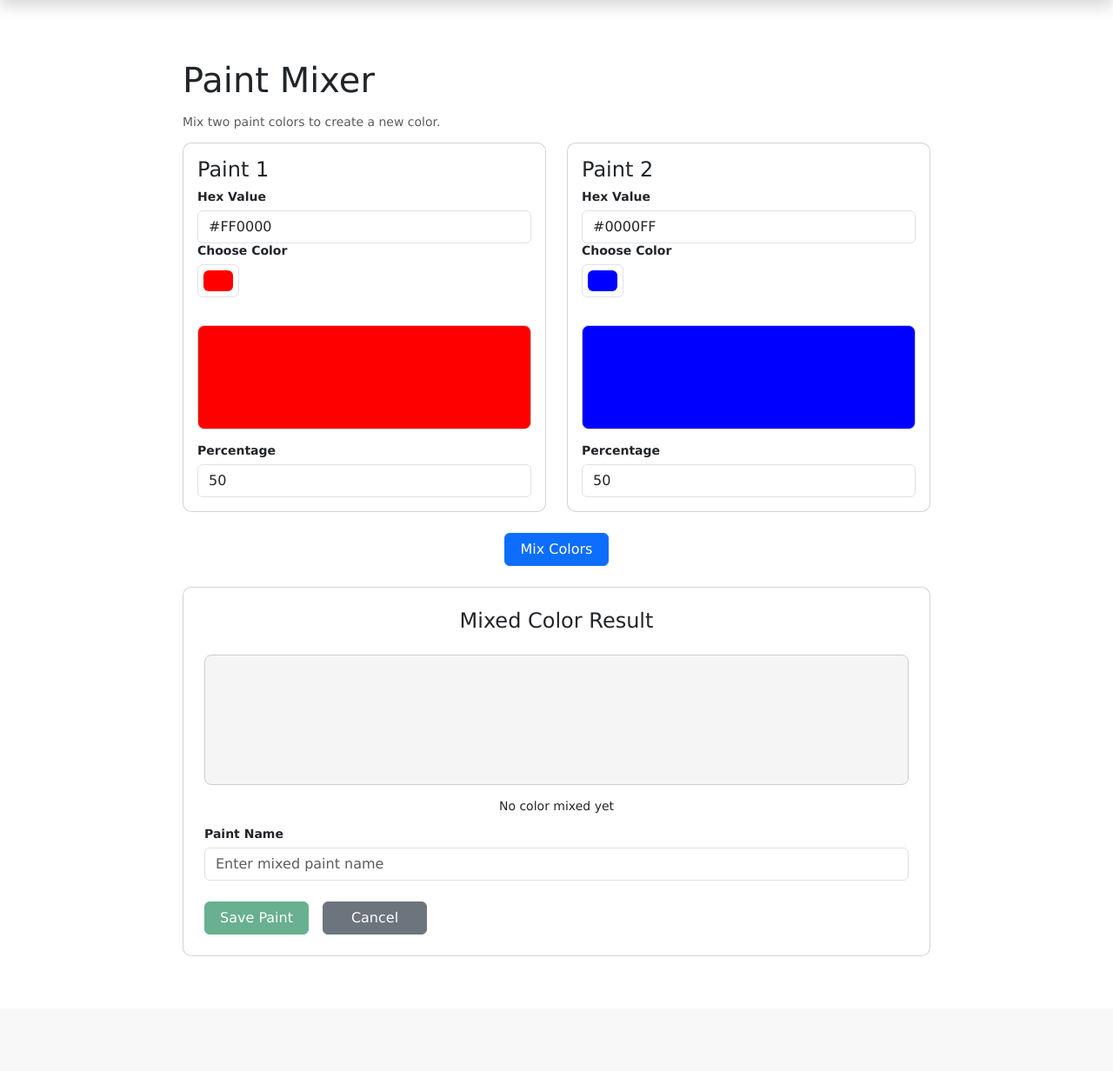
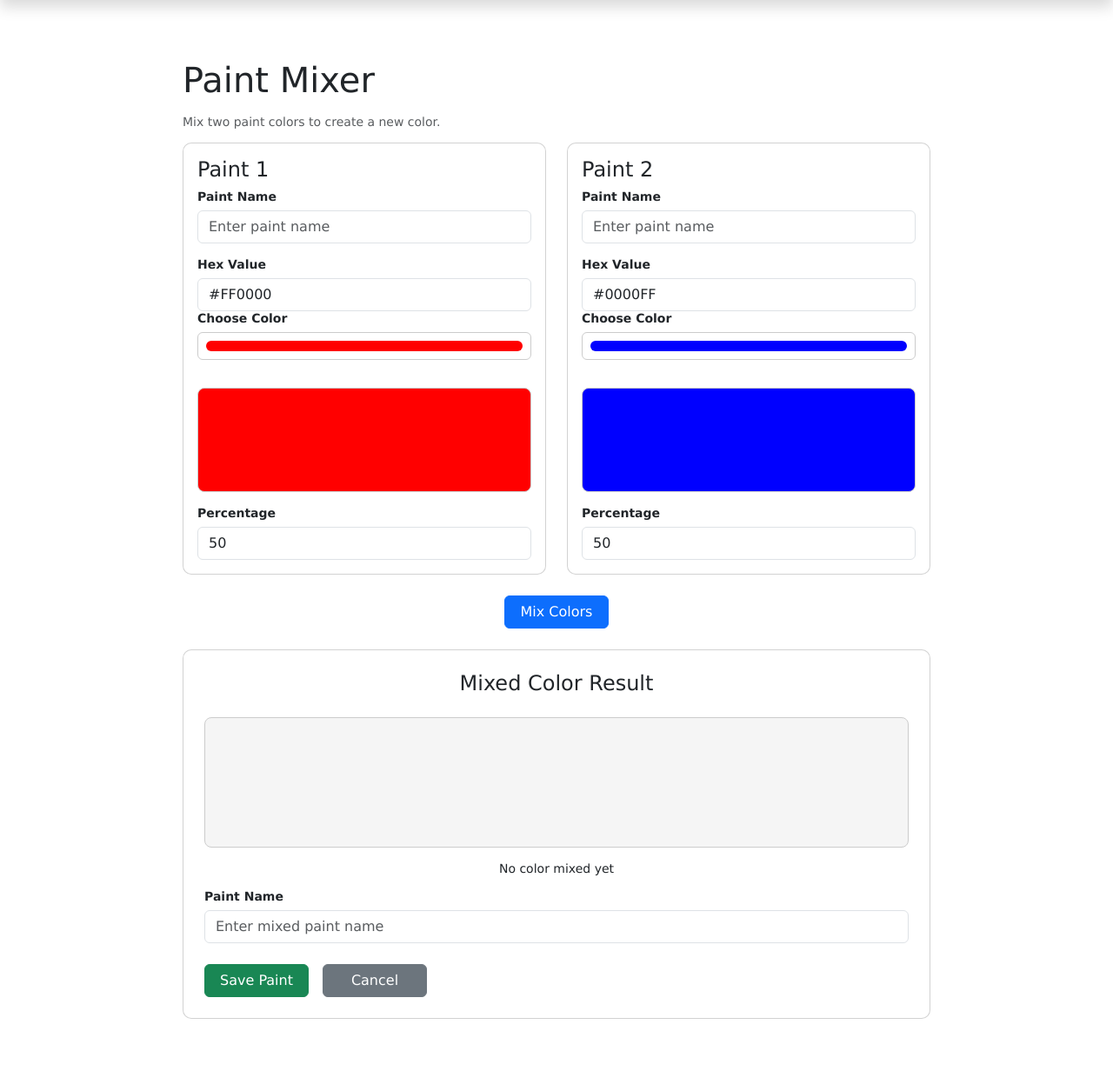
Before and after one commit to Naton-Cai/fullstack_dev_project, a Node server app: page /paints/mixer in a window 1280 px wide. Shown: the part 56-1288 px from the top of the page at 87% size. Before the commit the page ends 1156 px from the top, so only its background shows below. Run offline with Node 20, Linux system fonts and the light colour scheme; some libraries are stand-ins or nearby versions.

Commit message:
Added fields for the mixin paint names reworked the save button to submit as a form using the prexisting POST route

```diff
--- a/public/javascripts/mixer.js
+++ b/public/javascripts/mixer.js
@@ -1,4 +1,7 @@
 document.addEventListener('DOMContentLoaded', () => {
+  const paint1Name = document.getElementById('paint1Name');
+  const paint2Name = document.getElementById('paint2Name');
+
   const paint1Hex = document.getElementById('paint1Hex');
   const paint2Hex = document.getElementById('paint2Hex');
 
@@ -16,6 +19,11 @@ document.addEventListener('DOMContentLoaded', () => {
   const mixedHex = document.getElementById('mixedHex');
   const mixPreview = document.getElementById('mixedColorPreview');
   const mixButton = document.getElementById('mixButton');
+
+  const saveForm = document.getElementById('saveForm');
+  const saveMixButton = document.getElementById('saveMixButton');
+
+  let mixedHexValue = null;
 
   // Check whether the hex color is valid.
   function isValidHex(hex) {
@@ -44,7 +52,7 @@ document.addEventListener('DOMContentLoaded', () => {
         .join('');
     }
 
-    // Validate 6-character hex format
+    // validate 6-character hex format
     if (!/^[0-9a-fA-F]{6}$/.test(cleanHex)) {
       return null;
     }
@@ -70,6 +78,10 @@ document.addEventListener('DOMContentLoaded', () => {
 
   // Validate hex values and mixing percentages.
   function validateInputs() {
+  // Any input change invalidates the previous mix.
+    mixedHexValue = null;
+    saveMixButton.disabled = true;
+
     const percent1 = Number(paint1Percent.value);
     const percent2 = Number(paint2Percent.value);
 
@@ -77,6 +89,7 @@ document.addEventListener('DOMContentLoaded', () => {
       || !isValidHex(paint2Hex.value.trim())) {
       percentageError.textContent = 'Please enter valid hex colors.';
       mixButton.disabled = true;
+      saveMixButton.disabled = true;
     } else if (
       paint1Percent.value === ''
       || paint2Percent.value === ''
@@ -85,10 +98,12 @@ document.addEventListener('DOMContentLoaded', () => {
       || Math.abs(percent1 + percent2 - 100) > 0.001
     ) {
       percentageError.textContent = 'Both percentages must be between 0 and 100 and add up to 100%.';
+      saveMixButton.disabled = true;
       mixButton.disabled = true;
     } else {
       percentageError.textContent = '';
       mixButton.disabled = false;
+      saveMixButton.disabled = false;
     }
   }
 
@@ -117,27 +132,20 @@ document.addEventListener('DOMContentLoaded', () => {
   }
 
   function mixColors() {
-    console.log('mixColors clicked');
-    try {
     const rgb1 = hexToRgb(paint1Hex.value.trim());
     const rgb2 = hexToRgb(paint2Hex.value.trim());
 
-      // guard against invalid hex values.
     if (!rgb1 || !rgb2) {
       return;
     }
 
-      // t runs from 0 (all paint 1) to 1 (all paint 2).
     const t = Number(paint2Percent.value) / 100;
+    const hex = rgbStringToHex(mixbox.lerp(rgb1, rgb2, t));
 
-      const mixed = mixbox.lerp(rgb1, rgb2, t);
-      console.log('mixed:', mixed);
-
-      mixPreview.style.backgroundColor = mixed;
-      mixedHex.textContent = rgbStringToHex(mixed);
-    } catch (err) {
-      console.error('Mix failed:', err);
-    }
+    mixPreview.style.backgroundColor = hex;
+    mixedHex.textContent = hex;
+    mixedHexValue = hex;
+    saveMixButton.disabled = false;
   }
 
   // Update the hex input when the user selects a color.
@@ -164,6 +172,30 @@ document.addEventListener('DOMContentLoaded', () => {
     updatePreview();
   });
 
+  // Fill the hidden fields right before the form posts to /paints/add.
+  saveForm.addEventListener('submit', (event) => {
+    if (!mixedHexValue) {
+      event.preventDefault();
+      percentageError.textContent = 'Mix the colors before saving.';
+      return;
+    }
+
+    const name1 = paint1Name.value.trim();
+    const name2 = paint2Name.value.trim();
+    const hex1 = paint1Hex.value.trim();
+    const hex2 = paint2Hex.value.trim();
+
+    const { elements } = saveForm;
+    elements.hexValue.value = mixedHexValue;
+    elements.description.value = `Mix of ${name1 || hex1} and ${name2 || hex2}`;
+    elements.paint1Name.value = name1;
+    elements.paint1Hex.value = hex1;
+    elements.paint1Percent.value = paint1Percent.value;
+    elements.paint2Name.value = name2;
+    elements.paint2Hex.value = hex2;
+    elements.paint2Percent.value = paint2Percent.value;
+  });
+
   // Update previews when hex values change.
   paint1Hex.addEventListener('input', updatePreview);
   paint2Hex.addEventListener('input', updatePreview);
--- a/public/stylesheets/style.css
+++ b/public/stylesheets/style.css
@@ -55,6 +55,14 @@ a {
 /* Mixer buttons */
 .mixer-container .btn {
   min-width: 120px;
+}
+
+.mixer-container .form-control-color {
+  width: 100%;
+  height: 2rem;
+  padding: 0.575rem;
+  border: 1px solid #cccccc;
+  border-radius: 6px;
 }
 
 /* Percentage error message */
--- a/routes/index.js
+++ b/routes/index.js
@@ -20,7 +20,6 @@ router.get('/paints/mixer', (req, res) => {
   res.render('mixer', { title: 'Paint Mixer' });
 });
 
-
 router.get('/paints', paintController.paint_list);
 
 router.get('/paints/:id', paintController.paint_detail);
--- a/views/mixer.pug
+++ b/views/mixer.pug
@@ -16,7 +16,15 @@ block content
       .col-md-6
         .card.p-3
           h4 Paint 1
-
+          // Paint name is required.
+          .mb-3
+            label.form-label(for="paint1Name") Paint Name
+            input#paint1Name.form-control(
+              type="text"
+              name="name"
+              value=paint1Name
+              placeholder="Enter paint name"
+            )
           // Enter the first paint hex value.
           label.form-label(for="paint1Hex") Hex Value
           input#paint1Hex.form-control(
@@ -57,7 +65,14 @@ block content
       .col-md-6
         .card.p-3
           h4 Paint 2
-
+          .mb-3
+            label.form-label(for="paint2Name") Paint Name
+            input#paint2Name.form-control(
+              type="text"
+              name="name"
+              value=paint2Name
+              placeholder="Enter paint name"
+            )
           // Enter the second paint hex value.
           label.form-label(for="paint2Hex") Hex Value
           input#paint2Hex.form-control(
@@ -103,9 +118,13 @@ block content
         type="button"
       ) Mix Colors
 
-    // Display the mixed paint result.
-    .card.p-4.mt-4
+        // Display the mixed paint result.
+    form#saveForm.card.p-4.mt-4(action="/paints/add" method="POST")
       h4.text-center Mixed Color Result
+
+      // Hidden fields filled in by mixer.js before submitting.
+      each field in ['hexValue', 'description', 'paint1Name', 'paint1Hex', 'paint1Percent', 'paint2Name', 'paint2Hex', 'paint2Percent']
+        input(type="hidden" name=field)
 
       // Preview of the mixed color.
       #mixedColorPreview.color-preview.mt-3
@@ -119,15 +138,12 @@ block content
         type="text"
         name="name"
         placeholder="Enter mixed paint name"
+        required
       )
 
       // Save and Cancel buttons.
       .d-flex.gap-3.mt-4
-        button#saveMixButton.btn.btn-success(
-          type="button"
-          disabled
-        ) Save Paint
-
+        button#saveMixButton.btn.btn-success(type="submit" disabled) Save Paint
         a.btn.btn-secondary(href="/paints") Cancel
 
         // Connect the frontend JavaScript.
```
Lines whose indentation alone changed are shown as unchanged.
